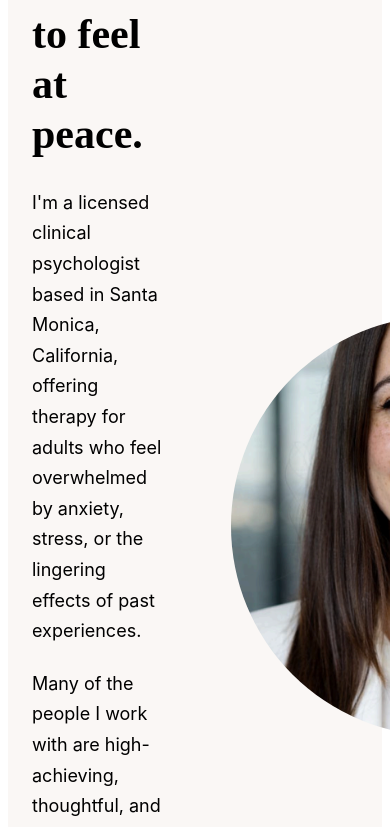
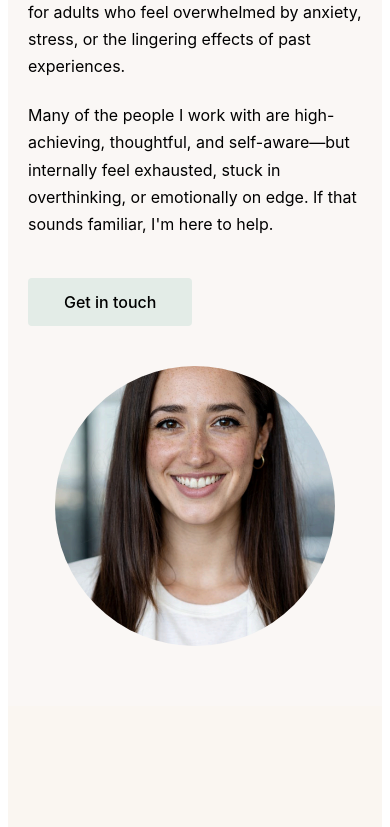
Before and after one commit to Pushpalatha516/dr-maya-reynolds-therapy-website, a Next.js app: page / in a window 390 px wide. Shown: the part 1156-1983 px from the top of the page. Built offline with nearby package versions, Linux system fonts and the light colour scheme.

Commit message:
Add mobile responsiveness styles

```diff
--- a/app/globals.css
+++ b/app/globals.css
@@ -2,15 +2,13 @@
 @tailwind components;
 @tailwind utilities;
 
-/* PPT DESIGN TOKENS */
 :root {
-  --bg-color: #faf7f5;          /* PPT background */
-  --primary-color: #7b6fae;     /* PPT lilac */
-  --heading-color: #2f2a28;     /* Dark heading */
-  --text-color: #5f5a57;        /* Body text */
+  --bg-color: #faf7f5;
+  --primary-color: #7b6fae;
+  --heading-color: #2f2a28;
+  --text-color: #5f5a57;
 }
 
-/* FONT FAMILIES (from PPT style) */
 .font-heading {
   font-family: "Playfair Display", serif;
 }
--- a/app/page.tsx
+++ b/app/page.tsx
@@ -8,6 +8,7 @@ import FadeInSection from "@/components/FadeInSection";
 export default function HomePage() {
   return (
     <main>
+
       <FadeInSection delay={0}>
   <Hero />
 </FadeInSection>
--- a/components/About.tsx
+++ b/components/About.tsx
@@ -1,5 +1,8 @@
+"use client";
+
 export default function About() {
   return (
+    <>
       <section
         style={{
           backgroundColor: "#faf7f5",
@@ -73,14 +76,13 @@ export default function About() {
               emotionally on edge. If that sounds familiar, I'm here to help.
             </p>
 
-          {/* BUTTON */}
             <a
               href="/contact"
               style={{
                 display: "inline-block",
                 padding: "14px 36px",
                 border: "2px solid var(--primary-color)",
-              backgroundColor: "#e3ece7", // ✅ different bg
+                backgroundColor: "#e3ece7",
                 color: "var(--primary-color)",
                 fontFamily: "Inter, sans-serif",
                 fontWeight: 500,
@@ -115,13 +117,36 @@ export default function About() {
                   width: "100%",
                   height: "100%",
                   objectFit: "cover",
-                objectPosition: "center",
-                display: "block",
                 }}
               />
             </div>
           </div>
         </div>
       </section>
+
+      {/* ✅ MOBILE ONLY — DESKTOP UNTOUCHED */}
+      <style jsx>{`
+        @media (max-width: 768px) {
+          section > div {
+            grid-template-columns: 1fr !important;
+            padding: 60px 20px !important;
+            gap: 40px !important;
+          }
+
+          h2 {
+            font-size: 32px !important;
+          }
+
+          p {
+            font-size: 16px !important;
+          }
+
+          div[style*="420px"] {
+            width: 280px !important;
+            height: 280px !important;
+          }
+        }
+      `}</style>
+    </>
   );
 }
```
Lines whose indentation alone changed are shown as unchanged.
